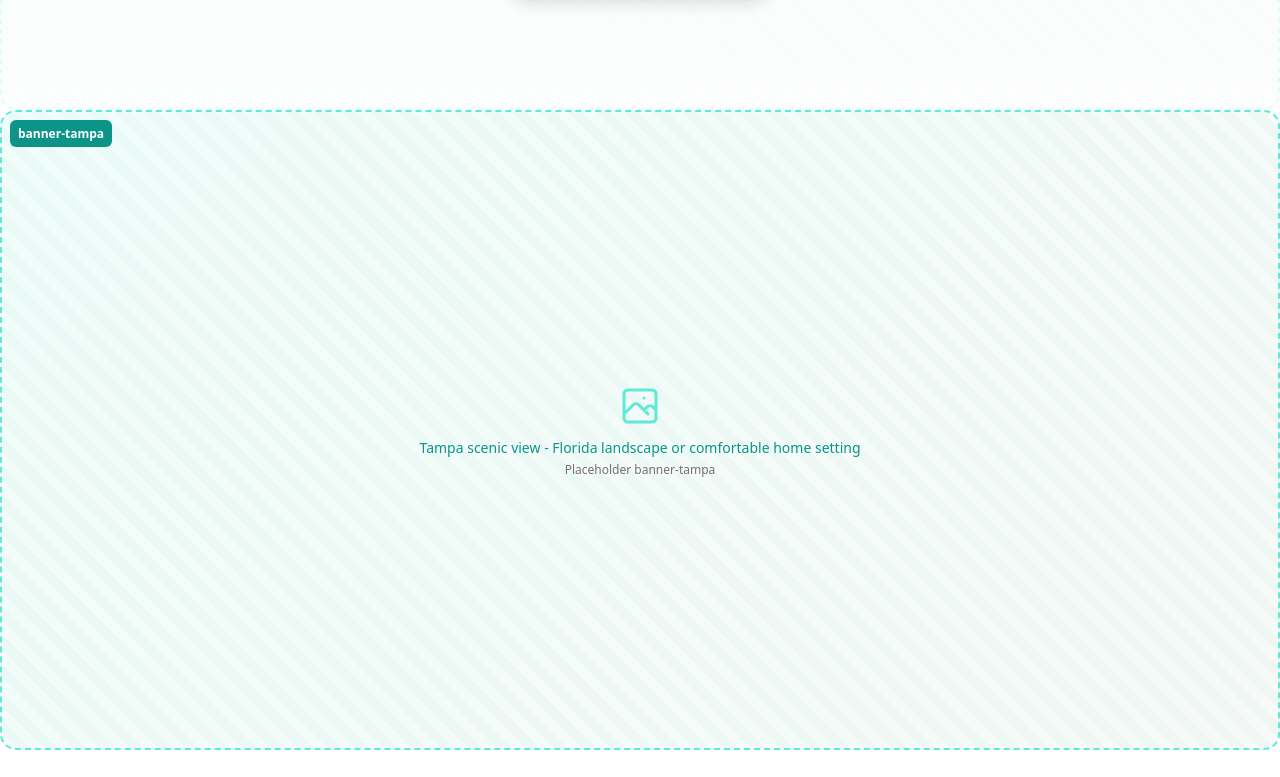
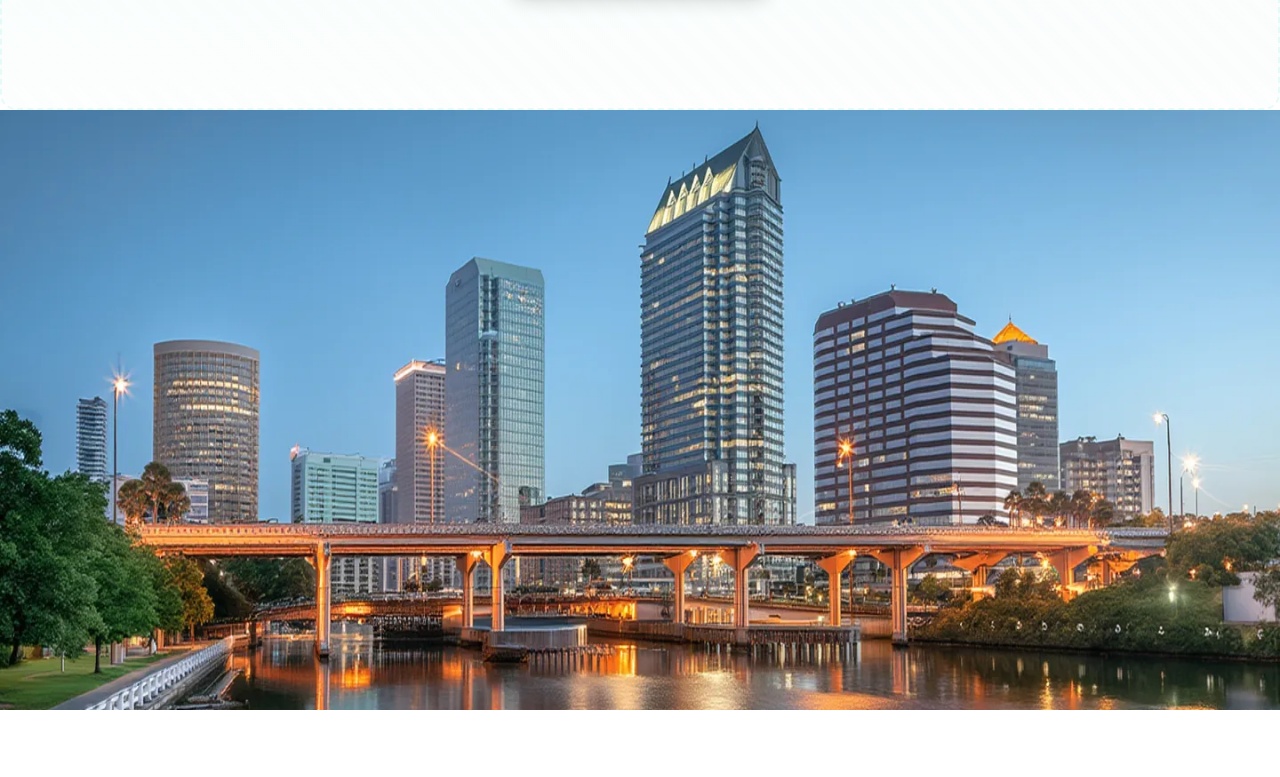
Before and after one commit to the-practice/klear, a Next.js app: page /ketamine-treatment-tampa-florida in a window 1280 px wide. Shown: the part 503-1280 px from the top of the page. Built offline with nearby package versions, Linux system fonts and the light colour scheme.

Commit message:
Refactor code structure for improved readability and maintainability

```diff
--- a/src/components/city-landing-page/CityLandingPage.tsx
+++ b/src/components/city-landing-page/CityLandingPage.tsx
@@ -1,4 +1,5 @@
 import Link from "next/link";
+import Image from "next/image";
 import ImagePlaceholder from "@/components/ui/ImagePlaceholder";
 import { FloridaCityData } from "@/data/florida-cities";
 
@@ -154,13 +155,26 @@ export function CityLandingPage({ city }: CityLandingPageProps) {
       </section>
 
       {/* Scenic Banner Image */}
-      <section className="relative">
+      <section className="relative w-full">
+        {city.slug === 'tampa' ? (
+          <div className="relative w-full h-[400px] md:h-[500px] lg:h-[600px]">
+            <Image
+              src="/tampa.webp"
+              alt={`${name} scenic view - Florida landscape`}
+              fill
+              className="object-cover"
+              sizes="100vw"
+              priority
+            />
+          </div>
+        ) : (
           <ImagePlaceholder
             id={`banner-${city.slug}`}
             aspectRatio="wide"
             description={`${name} scenic view - Florida landscape or comfortable home setting`}
             className="w-full rounded-none border-0"
           />
+        )}
       </section>
 
       {/* Local Context Section - CRITICAL FOR SEO */}
@@ -324,12 +338,24 @@ export function CityLandingPage({ city }: CityLandingPageProps) {
               </ul>
             </div>
             <div className="animate-fade-in-right opacity-0" style={{ animationFillMode: 'forwards' }}>
+              {city.slug === 'tampa' ? (
+                <div className="relative w-full aspect-square rounded-2xl overflow-hidden">
+                  <Image
+                    src="/doctors.webp"
+                    alt="Medical team - compassionate healthcare providers"
+                    fill
+                    className="object-cover"
+                    sizes="(max-width: 768px) 100vw, 50vw"
+                  />
+                </div>
+              ) : (
                 <ImagePlaceholder
                   id={`team-${city.slug}`}
                   aspectRatio="square"
                   description="Medical team - compassionate healthcare providers"
                   className="w-full rounded-2xl"
                 />
+              )}
             </div>
           </div>
         </div>
```
Also changed, not shown: public/doctors.webp (added), public/tampa.webp (added). Lines whose indentation alone changed are shown as unchanged.
